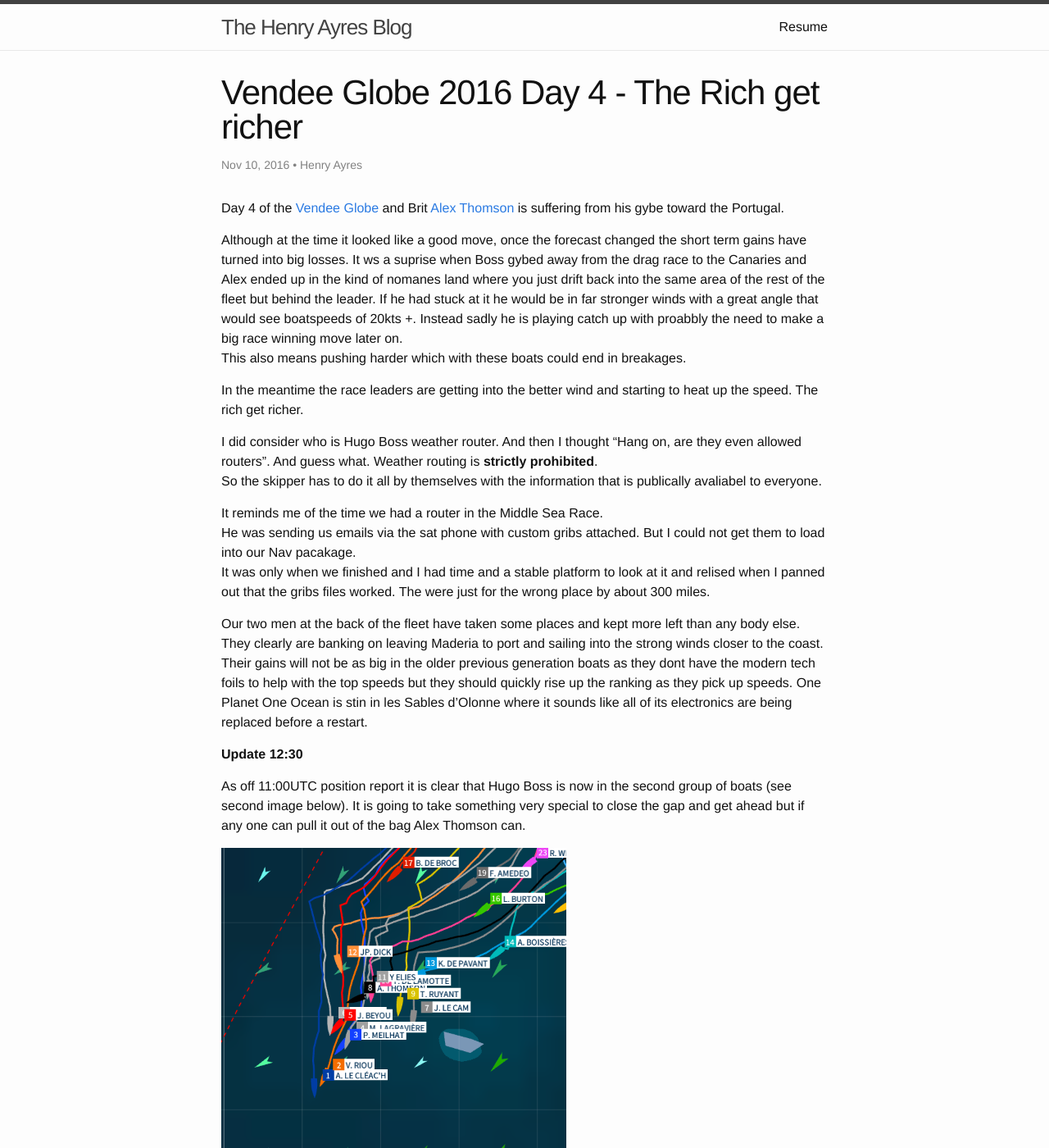
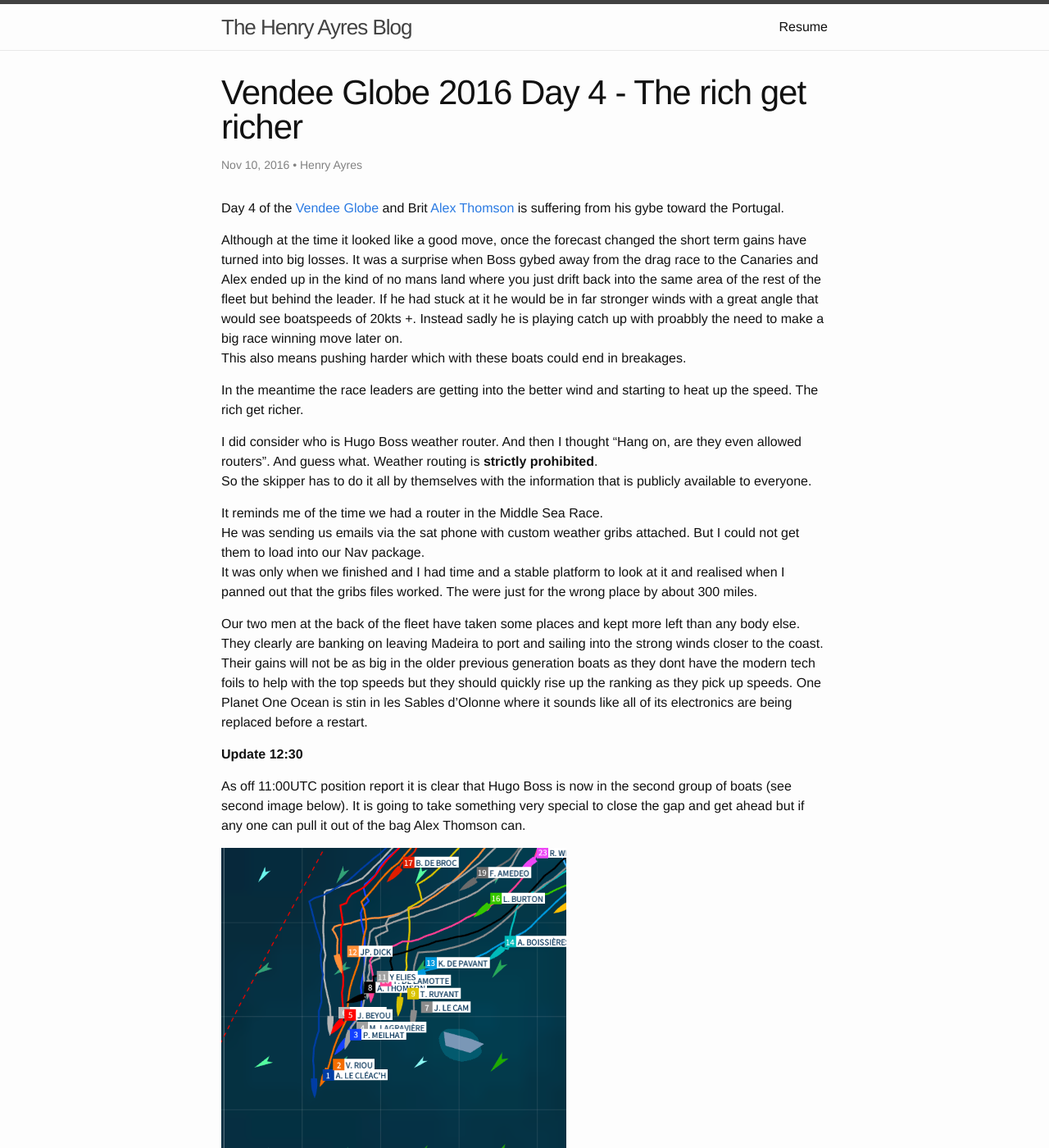
Before and after one commit to hayres/hayres.github.io, a Jekyll site: the page built from _posts/2016-11-10-vendee-globe-2016-day-4-the-rich-get-richer.markdown, in a window 1280 px wide and 1400 px high. Shown: the whole window at 82% size. Built offline with Jekyll 4.4.1, drawn with Linux system fonts in a browser that asks for light colours.

Commit message:
spelling mistakes

```diff
--- a/_posts/2016-11-10-vendee-globe-2016-day-4-the-rich-get-richer.markdown
+++ b/_posts/2016-11-10-vendee-globe-2016-day-4-the-rich-get-richer.markdown
@@ -1,6 +1,6 @@
 ---
 layout: post
-title:  "Vendee Globe 2016 Day 4 - The Rich get richer"
+title:  "Vendee Globe 2016 Day 4 - The rich get richer"
 date:   2016-11-10 09:09:00
 categories: blog update
 author: Henry Ayres
@@ -11,22 +11,22 @@ Day 4 of the [Vendee Globe](http://www.vendeeglobe.org/en){:target="_blank"} and
 is suffering from his gybe toward the Portugal.
 
 Although at the time it looked like a good move, once the forecast changed the short term gains have turned into big losses.
-It ws a suprise when Boss gybed away from the drag race to the Canaries and Alex ended up in the kind of nomanes land where you just drift back into the same area of the rest of the fleet but behind the leader.
+It was a surprise when Boss gybed away from the drag race to the Canaries and Alex ended up in the kind of no mans land where you just drift back into the same area of the rest of the fleet but behind the leader.
 If he had stuck at it he would be in far stronger winds with a great angle that would see boatspeeds of 20kts +.  Instead sadly he is playing catch up with proabbly the need to make a big race winning move later on.
 This also means pushing harder which with these boats could end in breakages.
 
 In the meantime the race leaders are getting into the better wind and starting to heat up the speed.  The rich get richer.
 
 I did consider who is Hugo Boss weather router.  And then I thought "Hang on, are they even allowed routers". And guess what.  Weather routing is **strictly prohibited**.
-So the skipper has to do it all by themselves with the information that is publically avaliabel to everyone.
+So the skipper has to do it all by themselves with the information that is publicly available to everyone.
 
 It reminds me of the time we had a router in the Middle Sea Race.
-He was sending us emails via the sat phone with custom gribs attached.  But I could not get them to load into our Nav pacakage.
-It was only when we finished and I had time and a stable platform to look at it and relised when I panned out that the gribs files worked.  The were just for the wrong place by about 300 miles.
+He was sending us emails via the sat phone with custom weather gribs attached.  But I could not get them to load into our Nav package.
+It was only when we finished and I had time and a stable platform to look at it and realised when I panned out that the gribs files worked.  The were just for the wrong place by about 300 miles.
 
 
 
-Our two men at the back of the fleet have taken some places and kept more left than any body else.  They clearly are banking on leaving Maderia to port and sailing into the strong winds closer to the coast.
+Our two men at the back of the fleet have taken some places and kept more left than any body else.  They clearly are banking on leaving Madeira to port and sailing into the strong winds closer to the coast.
 Their gains will not be as big in the older previous generation boats as they dont have the modern tech foils to help with the top speeds but they should quickly rise up the ranking as they pick up speeds.
 One Planet One Ocean is stin in les Sables d’Olonne where it sounds like all of its electronics are being replaced before a restart.
 
```
